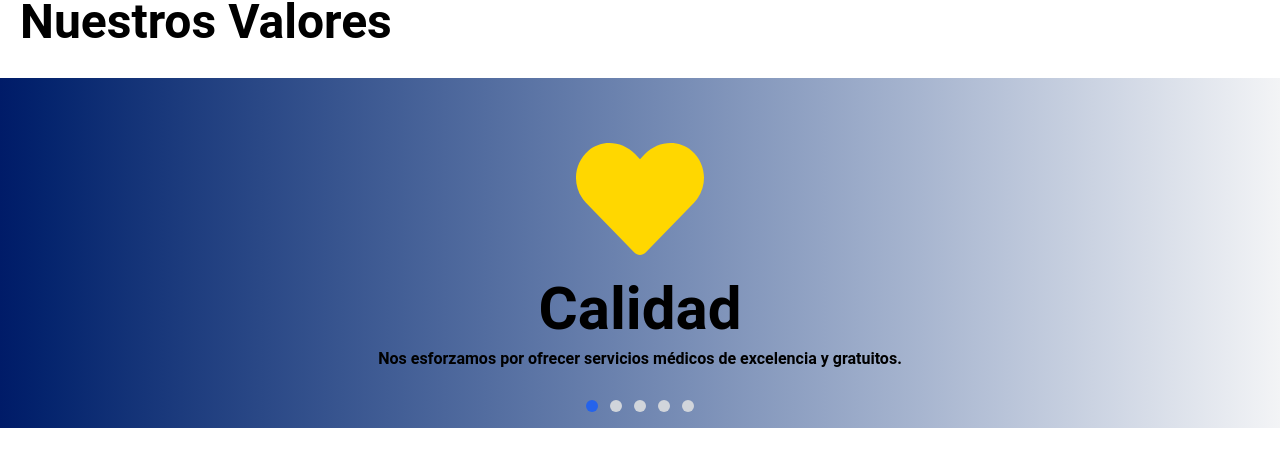
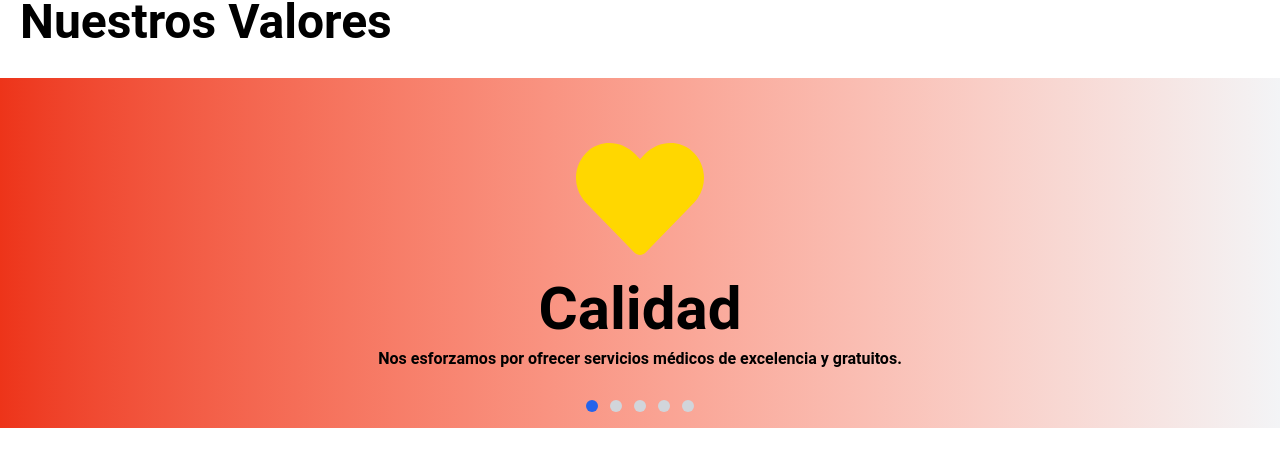
Before and after one commit to Dinver18/Proyecto-Clinica-El-Paraiso, a React (Vite) app: page /AboutUs in a window 1280 px wide. Shown: the part 566-1028 px from the top of the page. Built offline with nearby package versions, Linux system fonts and the light colour scheme.

Commit message:
Cambios en el color de fondo en la pagina sobre nosotros

```diff
--- a/src/pages/AboutUs/components/CarouselValues.tsx
+++ b/src/pages/AboutUs/components/CarouselValues.tsx
@@ -6,7 +6,7 @@ const slides = [
     title: "Calidad",
     description: "Nos esforzamos por ofrecer servicios médicos de excelencia y gratuitos.",
     icon: <FaHeart className="text-secondary text-9xl" />,
-    backgroundColor: "bg-gradient-to-r from-primary to-gray-100",
+    backgroundColor: "bg-gradient-to-r from-warning to-gray-100",
   },
   {
     title: "Confianza",
@@ -19,7 +19,7 @@ const slides = [
     title: "Transparencia",
     description: "Nos caracterizamos por ser claros y directos en nuestras acciones y decisiones, fomentando la confianza en nuestros pacientes.",
     icon: <FaEye className="text-secondary text-9xl" />,
-    backgroundColor: "bg-gradient-to-r from-primary to-gray-100",
+    backgroundColor: "bg-gradient-to-r from-warning to-gray-100",
   },
 
   {
@@ -33,7 +33,7 @@ const slides = [
     title: "Profesionalismo",
     description: "Actuamos con responsabilidad, respeto y dedicación, garantizando una atención de calidad en cada servicio que ofrecemos.",
     icon: <FaBriefcase className="text-secondary text-9xl" />,
-    backgroundColor: "bg-gradient-to-r from-primary to-gray-100",
+    backgroundColor: "bg-gradient-to-r from-warning to-gray-100",
   },
   // Puedes agregar más slides aquí
 ];
--- a/src/pages/Home/components/MedicalAreas.tsx
+++ b/src/pages/Home/components/MedicalAreas.tsx
@@ -53,7 +53,7 @@ function MedicalAreas() {
             icon: faHeartPulse,
             title: "Transplante",
             content:
-                "",
+                "Especialidad médica dedicada a reemplazar órganos o tejidos enfermos por otros sanos, provenientes de donantes.",
         },
         {
             icon: faSyringe,
@@ -115,7 +115,7 @@ function MedicalAreas() {
                                     </div>
                                 </div>
                                 {openFAQ === index && (
-                                    <div className="w-full overflow-hidden mb-4 max-w-2xl lg:max-w-4xl pt-6">
+                                    <div className="w-full overflow-hidden mb-4 max-w-2xl lg:max-w-4xl">
                                         <p className="text-sm text-center font-bold sm:text-base">{areas.content}</p>
                                     </div>
                                 )}
```
Also changed, not shown: 1 other file (tests, documents, lock files or other folders).
